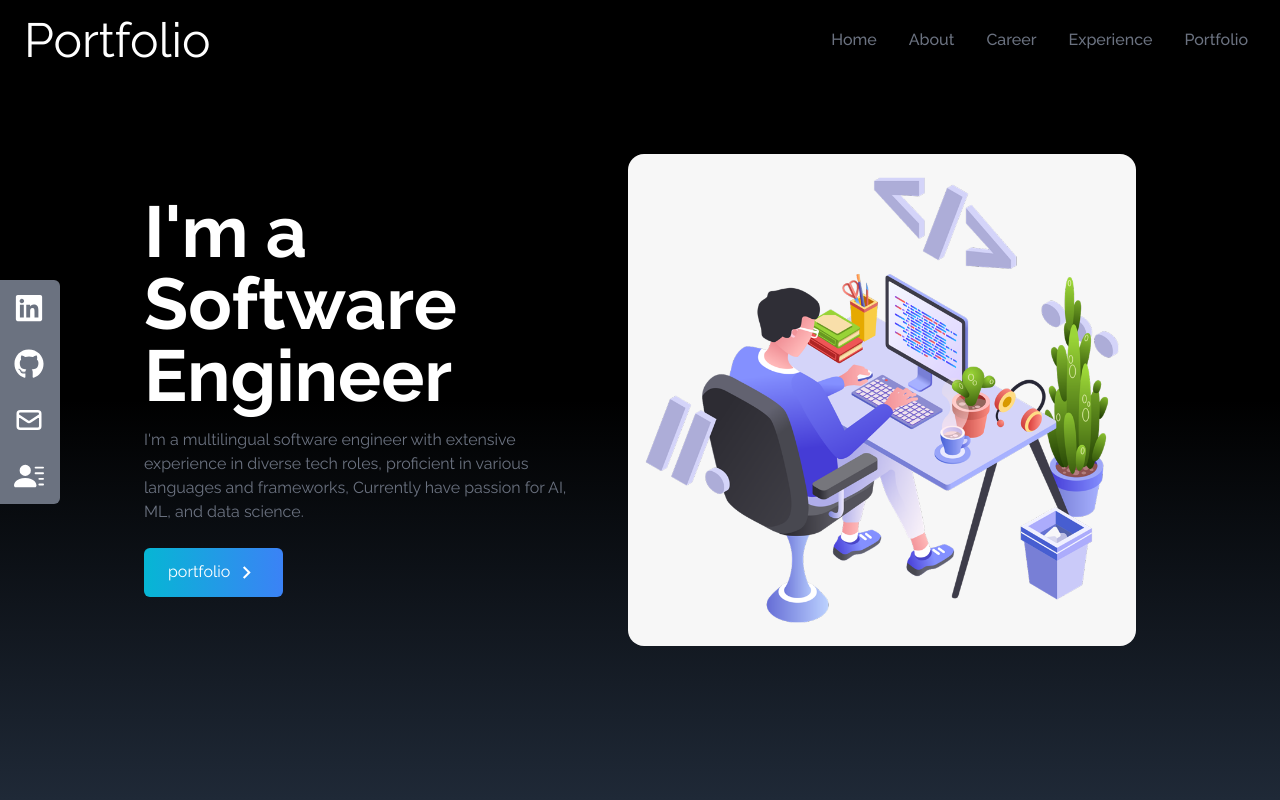
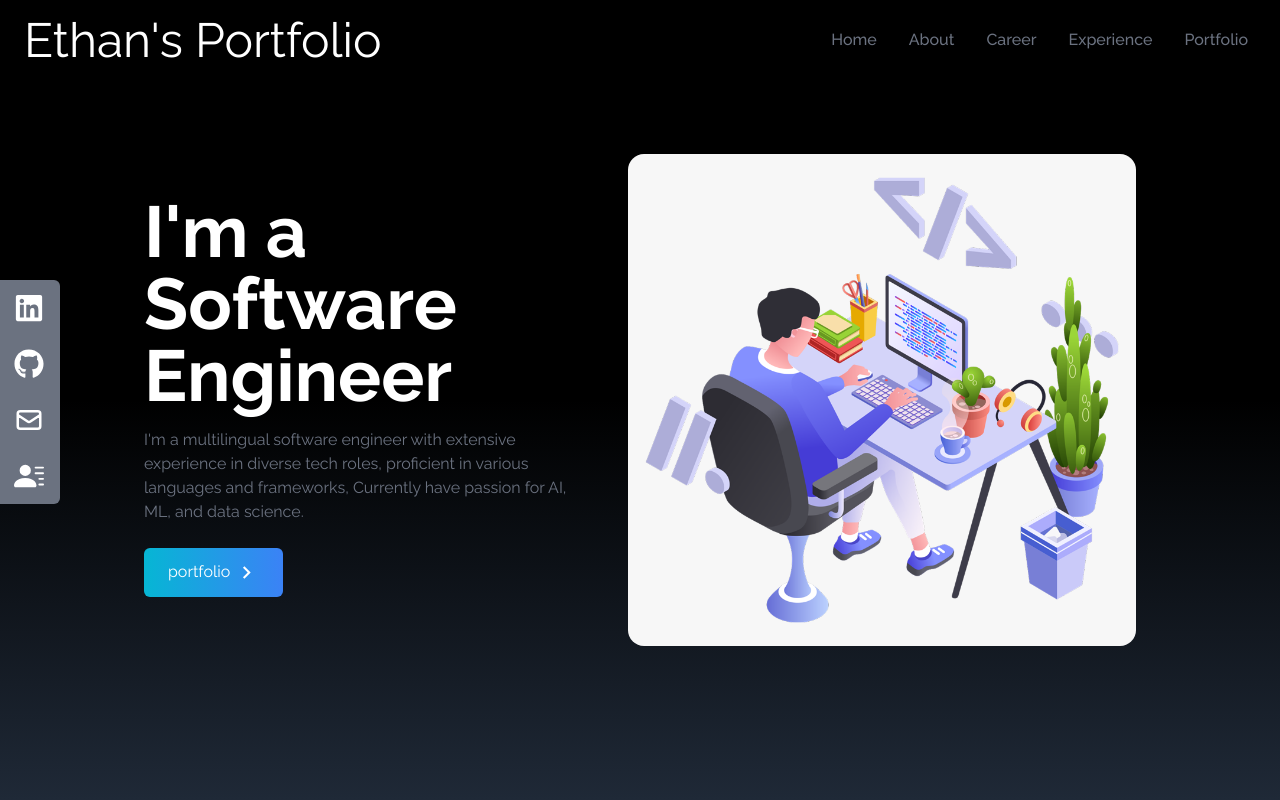
Before and after one commit to ethan2000liu/Portfolio, a React (Create React App) app: page / in a window 1280 px wide. Shown: the top 800 px of the page. Built offline with nearby package versions, Linux system fonts and the light colour scheme.

Commit message:
changed title

```diff
--- a/src/components/NavBar.jsx
+++ b/src/components/NavBar.jsx
@@ -29,7 +29,7 @@ const NavBar = () => {
   return (
     <div className="flex justify-between items-center w-full h-20 px-4 text-white bg-black fixed">
       <div>
-        <h1 className="text-5xl font-arial ml-2">Portfolio</h1>
+        <h1 className="text-5xl font-arial ml-2">Ethan's Portfolio</h1>
       </div>
 
       <ul className="hidden md:flex">
```
